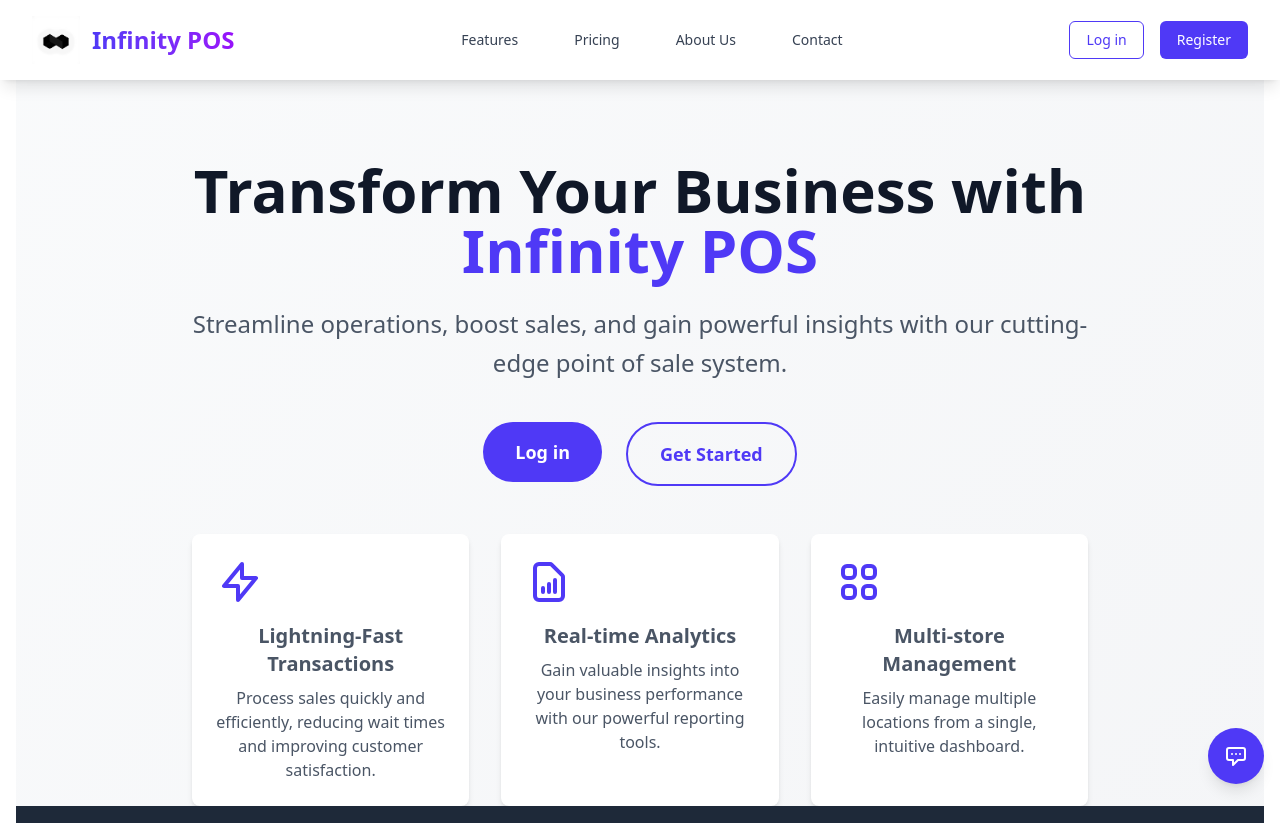
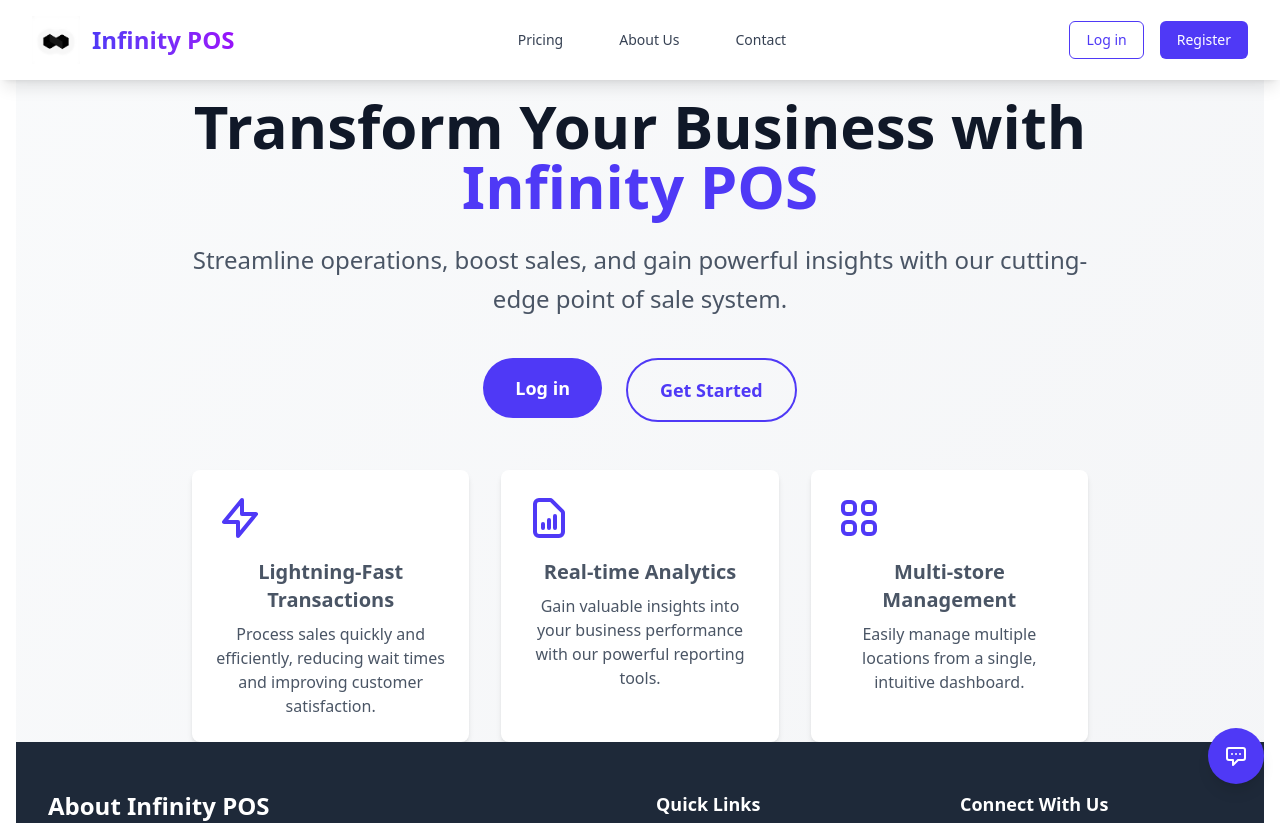
Before and after one commit to tarun0matta/frontend, a React (Vite) app: page / in a window 1280 px wide. Shown: the top 823 px of the page. Built offline with nearby package versions, Linux system fonts and the light colour scheme.

Commit message:
most of the links are wroking in welcomepage.made significant changes in inventory and POS.

```diff
--- a/package.json
+++ b/package.json
@@ -13,6 +13,7 @@
     "@tailwindcss/vite": "^4.1.4",
     "axios": "^1.8.4",
     "chart.js": "^4.4.9",
+    "jspdf": "^3.0.1",
     "react": "^18.2.0",
     "react-chartjs-2": "^5.3.0",
     "react-dom": "^18.2.0",
--- a/src/components/MainLayout.jsx
+++ b/src/components/MainLayout.jsx
@@ -4,7 +4,6 @@ import { Outlet } from 'react-router-dom';
 const MainLayout = () => {
   return (
     <div className="min-h-screen flex flex-col">
-      <Navbar />
       <main className="flex-1 p-4">
         <Outlet />
       </main>
--- a/src/pages/Login.jsx
+++ b/src/pages/Login.jsx
@@ -24,7 +24,7 @@ const Navbar = () => {
           </div>
           <div className="flex items-center space-x-4">
             <NavButton to="/login" variant="outline">Log in</NavButton>
-            <NavButton to="/register" variant="solid">Sign up</NavButton>
+            <NavButton to="/plans" variant="solid">Sign up</NavButton>
           </div>
         </div>
       </div>
--- a/src/pages/Welcome.jsx
+++ b/src/pages/Welcome.jsx
@@ -1,8 +1,8 @@
-import React from 'react';
+import React, { useRef } from 'react';
 import { Link } from 'react-router-dom';
 import logoImage from '../assets/pica logo.png';
 
-const Navbar = () => (
+const Navbar = ({ scrollToFooter }) => (
   <nav className="bg-white shadow-lg fixed top-0 left-0 right-0 z-50">
     <div className="max-w-7xl mx-auto px-4 sm:px-6 lg:px-8">
       <div className="flex justify-between items-center h-20">
@@ -13,25 +13,36 @@ const Navbar = () => (
           </span>
         </Link>
         <div className="hidden md:flex items-center space-x-8">
-          <NavLink to="/features">Features</NavLink>
-          <NavLink to="/pricing">Pricing</NavLink>
-          <NavLink to="/about">About Us</NavLink>
-          <NavLink to="/contact">Contact</NavLink>
+          <NavLink to="/plans">Pricing</NavLink>
+          <NavLink onClick={() => scrollToFooter('about')}>About Us</NavLink>
+          <NavLink onClick={() => scrollToFooter('contact')}>Contact</NavLink>
         </div>
         <div className="flex items-center space-x-4">
           <NavButton to="/login" variant="outline">Log in</NavButton>
-          <NavButton to="/register" variant="solid">Register</NavButton>
+          <NavButton to="/plans" variant="solid">Register</NavButton>
         </div>
       </div>
     </div>
   </nav>
 );
 
-const NavLink = ({ to, children }) => (
-  <Link to={to} className="text-gray-700 hover:text-indigo-600 px-3 py-2 rounded-md text-sm font-medium transition duration-150 ease-in-out">
-    {children}
-  </Link>
-);
+const NavLink = ({ to, children, onClick }) => {
+  if (onClick) {
+    return (
+      <button
+        onClick={onClick}
+        className="text-gray-700 hover:text-indigo-600 px-3 py-2 rounded-md text-sm font-medium transition duration-150 ease-in-out"
+      >
+        {children}
+      </button>
+    );
+  }
+  return (
+    <Link to={to} className="text-gray-700 hover:text-indigo-600 px-3 py-2 rounded-md text-sm font-medium transition duration-150 ease-in-out">
+      {children}
+    </Link>
+  );
+};
 
 const NavButton = ({ to, children, variant }) => (
   <Link
@@ -47,9 +58,18 @@ const NavButton = ({ to, children, variant }) => (
 );
 
 const Welcome = () => {
+  const footerRef = useRef(null);
+
+  const scrollToFooter = (section) => {
+    if (footerRef.current) {
+      footerRef.current.scrollIntoView({ behavior: 'smooth' });
+      // You can add logic here to scroll to specific sections within the footer if needed
+    }
+  };
+
   return (
     <div className="min-h-screen bg-gradient-to-br from-gray-50 to-gray-100 flex flex-col">
-      <Navbar />
+      <Navbar scrollToFooter={scrollToFooter} />
       <main className="flex-grow flex items-center justify-center px-4 sm:px-6 lg:px-8 mt-20">
         <div className="max-w-4xl w-full text-center">
           <h1 className="text-4xl sm:text-5xl md:text-6xl font-extrabold text-gray-900 mb-6">
@@ -60,7 +80,7 @@ const Welcome = () => {
           </p>
           <div className="flex flex-col sm:flex-row justify-center gap-6 mb-12">
             <Button to="/login" primary>Log in</Button>
-            <Button to="/register">Get Started</Button>
+            <Button to="/plans">Get Started</Button>
           </div>
           <div className="grid grid-cols-1 sm:grid-cols-3 gap-8 text-gray-600">
             <FeatureCard
@@ -81,7 +101,7 @@ const Welcome = () => {
           </div>
         </div>
       </main>
-      <Footer />
+      <Footer ref={footerRef} />
     </div>
   );
 };
@@ -108,9 +128,9 @@ const FeatureCard = ({ icon, title, description }) => (
   </div>
 );
 
-const Footer = () => {
+const Footer = React.forwardRef((props, ref) => {
   return (
-    <footer className="bg-gray-800 text-white py-12">
+    <footer ref={ref} className="bg-gray-800 text-white py-12">
       <div className="max-w-7xl mx-auto px-4 sm:px-6 lg:px-8">
         <div className="grid grid-cols-1 md:grid-cols-4 gap-8">
           <div className="col-span-2">
@@ -137,7 +157,7 @@ const Footer = () => {
             <h4 className="text-lg font-semibold mb-4">Quick Links</h4>
             <ul className="space-y-2">
               <li><Link to="/features" className="text-gray-300 hover:text-white transition">Features</Link></li>
-              <li><Link to="/pricing" className="text-gray-300 hover:text-white transition">Pricing</Link></li>
+              <li><Link to="/plans" className="text-gray-300 hover:text-white transition">Pricing</Link></li>
               <li><Link to="/about" className="text-gray-300 hover:text-white transition">About Us</Link></li>
               <li><Link to="/contact" className="text-gray-300 hover:text-white transition">Contact</Link></li>
               <li><Link to="/blog" className="text-gray-300 hover:text-white transition">Blog</Link></li>
@@ -167,6 +187,6 @@ const Footer = () => {
       </div>
     </footer>
   );
-}
+});
 
 export default Welcome;
```
Also changed, not shown: 1 other file (tests, documents, lock files or other folders). Lines whose indentation alone changed are shown as unchanged.
